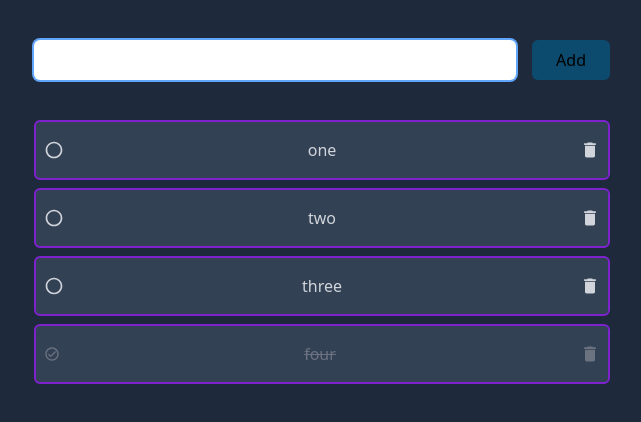
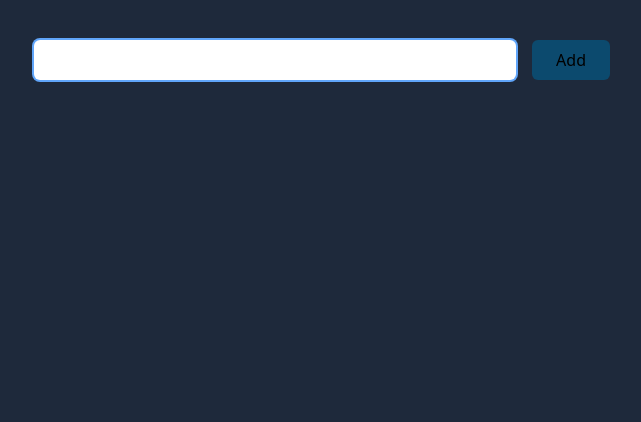
Before and after one commit to nishanthan-k/recoil-to-do-app, a React (Vite) app: page / in a window 1280 px wide. Shown: the top 422 px of the page, without its empty margins (318-959 px from the left). Built offline with nearby package versions, Linux system fonts and the light colour scheme.

Commit message:
fix: stored and fetched the todos from local storage

```diff
--- a/src/App.jsx
+++ b/src/App.jsx
@@ -1,10 +1,22 @@
+import { useSetRecoilState } from "recoil"
 import AddNewToDo from "./components/AddNewToDo"
 import ToDoList from "./components/ToDoList"
+import useGetLocalStorage from "./hooks/useGetLocalStorage"
+import { toDoList } from "./store/atoms/todo.atom"
+import { useEffect } from "react"
 
 
 function App() {
+  const setToDo = useSetRecoilState(toDoList);
+  const lsArr = useGetLocalStorage('todos');
+
+  useEffect(() => {
+    setToDo((todo) => [...todo, ...lsArr]);
+    console.log('APP');
+  }, [setToDo, lsArr]);
+
   return (
-    <main className="w-screen h-screen bg-slate-800 flex justify-center py-10 px-10 mb:px-7">
+    <main className="w-screen h-dvh overflow-auto no-scrollbar bg-slate-800 flex justify-center py-10 px-10 mb:px-7">
       <section className="max-w-xl w-full flex flex-col gap-10">
         <AddNewToDo />
         <ToDoList />
--- a/src/components/AddNewToDo.jsx
+++ b/src/components/AddNewToDo.jsx
@@ -1,11 +1,13 @@
 import { useRecoilState } from "recoil";
 import { newToDoAtom, toDoList } from "../store/atoms/todo.atom";
 import { useCallback } from "react";
+import useSetLocalStorage from "../hooks/useSetLocalStorage";
 
 function AddNewToDo() {
   const [newToDo, setNewToDo] = useRecoilState(newToDoAtom);
   const [toDo, setToDo] = useRecoilState(toDoList);
-  console.log('newtodo re-render');
+  const setLS = useSetLocalStorage();
+  // console.log('newtodo re-render');
 
   const handleSetToDo = useCallback(() => {
     const currToDo = {
@@ -13,9 +15,13 @@ function AddNewToDo() {
       id: toDo.length ? toDo[toDo.length - 1].id + 1 : 0,
       isCompleted: false,
     }
-    setToDo(todo => [...todo, currToDo])
+
+    const updatedToDos = [...toDo, currToDo]
+    setLS('todos', updatedToDos);
+    setToDo(updatedToDos)
+    console.log('updatedToDos', updatedToDos);
     setNewToDo('')
-  }, [toDo, newToDo])
+  }, [toDo, newToDo, setToDo, setNewToDo, setLS])
 
   return (
     <div className="w-full flex justify-between gap-4 h-fit">
@@ -28,7 +34,7 @@ function AddNewToDo() {
         onChange={(e) => setNewToDo(e.target.value)}
       />
       <button
-        className={`bg-blue-400 hover:bg-sky-600 px-6 py-0.5 rounded-md ${!newToDo && `cursor-not-allowed bg-sky-900`}`}
+        className={`bg-blue-400 px-6 py-0.5 rounded-md ${!newToDo ? 'cursor-not-allowed bg-sky-900' : 'hover:bg-sky-600'}`}
         onClick={handleSetToDo}
         disabled={!newToDo}
       >
--- a/src/components/ToDoCard.jsx
+++ b/src/components/ToDoCard.jsx
@@ -25,7 +25,7 @@ function ToDoCard(props) {
         />
       ) : (
         <MdOutlineRadioButtonUnchecked
-          className="cursor-pointer md:text-xl checkCircleHoverEffect"
+          className="cursor-pointer checkCircleHoverEffect"
           onClick={() => handleTaskCheck(id)}
         />
       )}
--- a/src/components/ToDoList.jsx
+++ b/src/components/ToDoList.jsx
@@ -1,15 +1,19 @@
-import { useEffect } from "react";
-import { useRecoilValue, useSetRecoilState } from "recoil";
+import { useRecoilState, useRecoilValue } from "recoil";
+import useSetLocalStorage from "../hooks/useSetLocalStorage";
 import { toDoList } from "../store/atoms/todo.atom";
+import { sortedToDos } from "../store/selectors/todo.selector";
 import ToDoCard from "./ToDoCard";
-import { sortedToDos } from "../store/selectors/todo.selector";
 
 function ToDoList() {
-  const setToDos = useSetRecoilState(toDoList);
-  const toDos = useRecoilValue(sortedToDos);
+  const [toDos, setToDos] = useRecoilState(toDoList);
+  const sortedToDo = useRecoilValue(sortedToDos);
+  const setLS = useSetLocalStorage();
 
   const handleDeleteTask = (id) => {
-    setToDos((prev) => prev.filter((todo) => todo.id !== id));
+    const updatedToDos = toDos.filter((todo) => todo.id !== id);
+
+    setToDos(updatedToDos);
+    setLS('todos', updatedToDos);
   };
 
   const handleTaskCheck = (id) => {
@@ -17,10 +21,10 @@ function ToDoList() {
       prev.map((todo) =>
         todo.id === id
           ? {
-              ...todo,
-              isCompleted: !todo.isCompleted,
-              completedId: !todo.isCompleted ? prev.filter(n => n.completedId).length + 1 : null,
-            }
+            ...todo,
+            isCompleted: !todo.isCompleted,
+            completedId: !todo.isCompleted ? prev.filter(n => n.completedId).length + 1 : null,
+          }
           : todo
       )
     );
@@ -28,7 +32,7 @@ function ToDoList() {
 
   return (
     <section className="grid grid-cols-1 gap-2 ">
-      {toDos?.map((todo, i) => (
+      {sortedToDo?.map((todo, i) => (
         <ToDoCard
           key={i}
           todo={todo}
--- /dev/null
+++ b/src/hooks/useGetLocalStorage.js
@@ -0,0 +1,6 @@
+function useGetLocalStorage(key) {
+  // console.log(JSON.parse(localStorage.getItem(key)) || []);
+  return JSON.parse(localStorage.getItem(key)) || [];
+}
+
+export default useGetLocalStorage;
--- /dev/null
+++ b/src/hooks/useSetLocalStorage.js
@@ -0,0 +1,12 @@
+
+function useSetLocalStorage() {
+  const setLocalStorage = (key, value) => {
+    if (value) {
+      localStorage.setItem(key, JSON.stringify(value));
+    }
+  };
+
+  return setLocalStorage;
+}
+
+export default useSetLocalStorage;
--- a/src/index.css
+++ b/src/index.css
@@ -15,3 +15,15 @@
     transform: scale(1.2);
   }
 }
+
+@layer utilities {
+  /*for Chrome, Safari and Opera */
+  .no-scrollbar::-webkit-scrollbar {
+    display: none;
+  }
+  /*for IE, Edge and Firefox */
+  .no-scrollbar {
+    -ms-overflow-style: none;  /* IE and Edge */
+    scrollbar-width: none;  /* Firefox */
+  }
+}
--- a/src/store/atoms/todo.atom.js
+++ b/src/store/atoms/todo.atom.js
@@ -8,14 +8,9 @@ export const newToDoAtom = atom({
 export const toDoList = atom({
   key: "toDoList",
   default: [
-    {
-      task: "one",
-      isCompleted: false,
-      id: 1,
-      completedId: null,
-    },
-    { task: "two", isCompleted: false, id: 2, completedId: null },
-    { task: "three", isCompleted: false, id: 3, completedId: null },
-    { task: "four", isCompleted: true, id: 4, completedId: null },
+    // { task: "one", isCompleted: false, id: 1, completedId: null },
+    // { task: "two", isCompleted: false, id: 2, completedId: null },
+    // { task: "three", isCompleted: false, id: 3, completedId: null },
+    // { task: "four", isCompleted: true, id: 4, completedId: null },
   ],
 });
```
